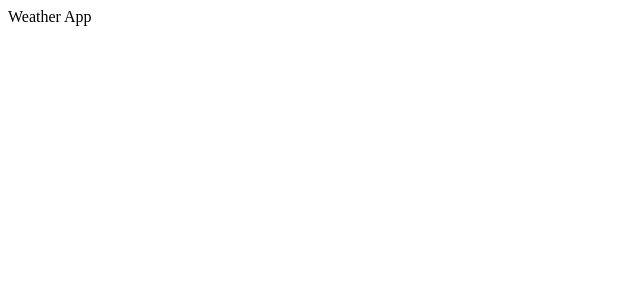
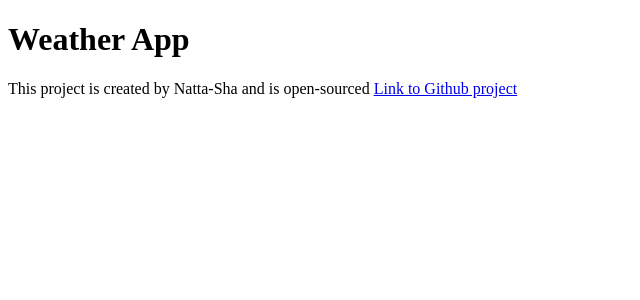
Before and after one commit to Natta-Sha/react-weather-app, a React (Create React App) app: page / in a window 1280 px wide. Shown: the top 300 px of the page, without its empty margins (0-640 px from the left). Built offline with nearby package versions, Linux system fonts and the light colour scheme.

Commit message:
Added Github link

```diff
--- a/src/App.js
+++ b/src/App.js
@@ -1,5 +1,20 @@
 import "./App.css";
 
 export default function App() {
-  return <div className="App">Weather App</div>;
+  return (
+    <div className="App">
+      <h1>Weather App</h1>
+      <footer>
+        {" "}
+        This project is created by Natta-Sha and is open-sourced{" "}
+        <a
+          href="https://github.com/Natta-Sha/react-weather-app"
+          target="_blank"
+          rel="noreferrer"
+        >
+          Link to Github project
+        </a>
+      </footer>
+    </div>
+  );
 }
```
